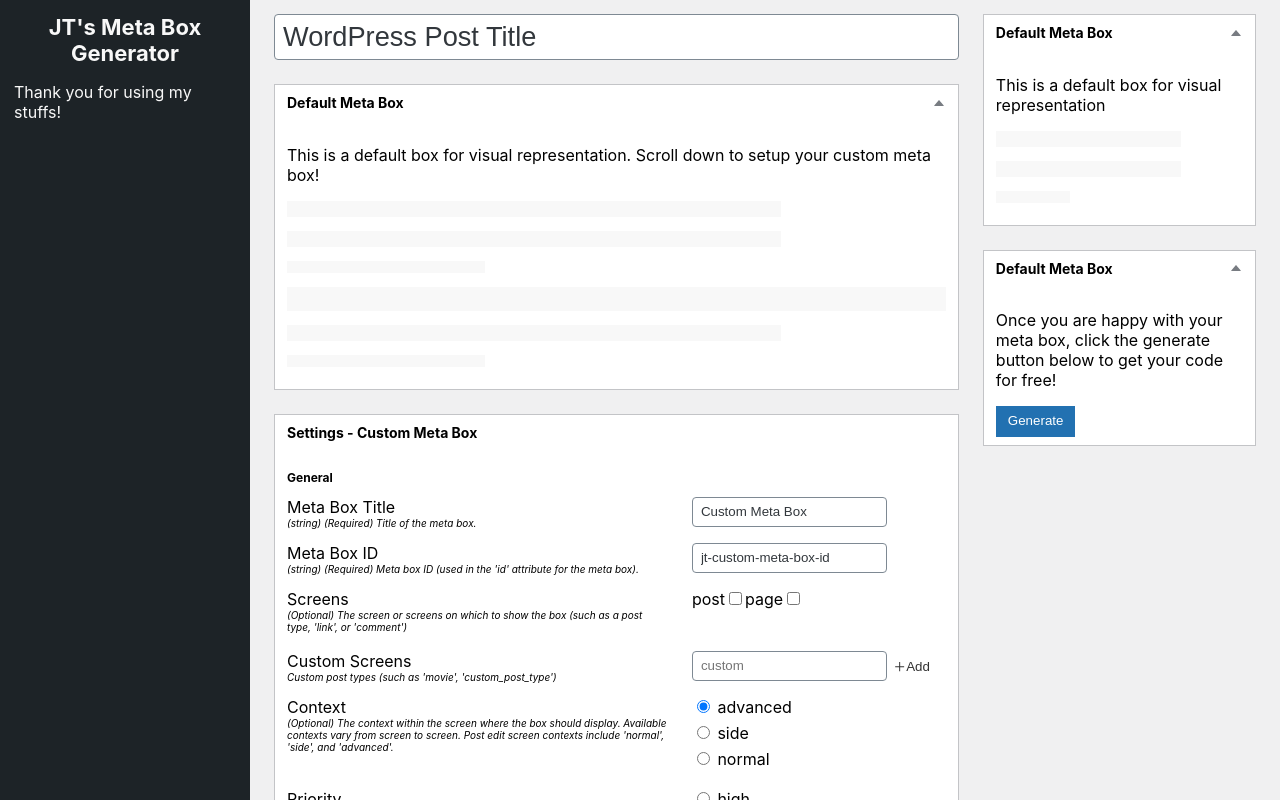
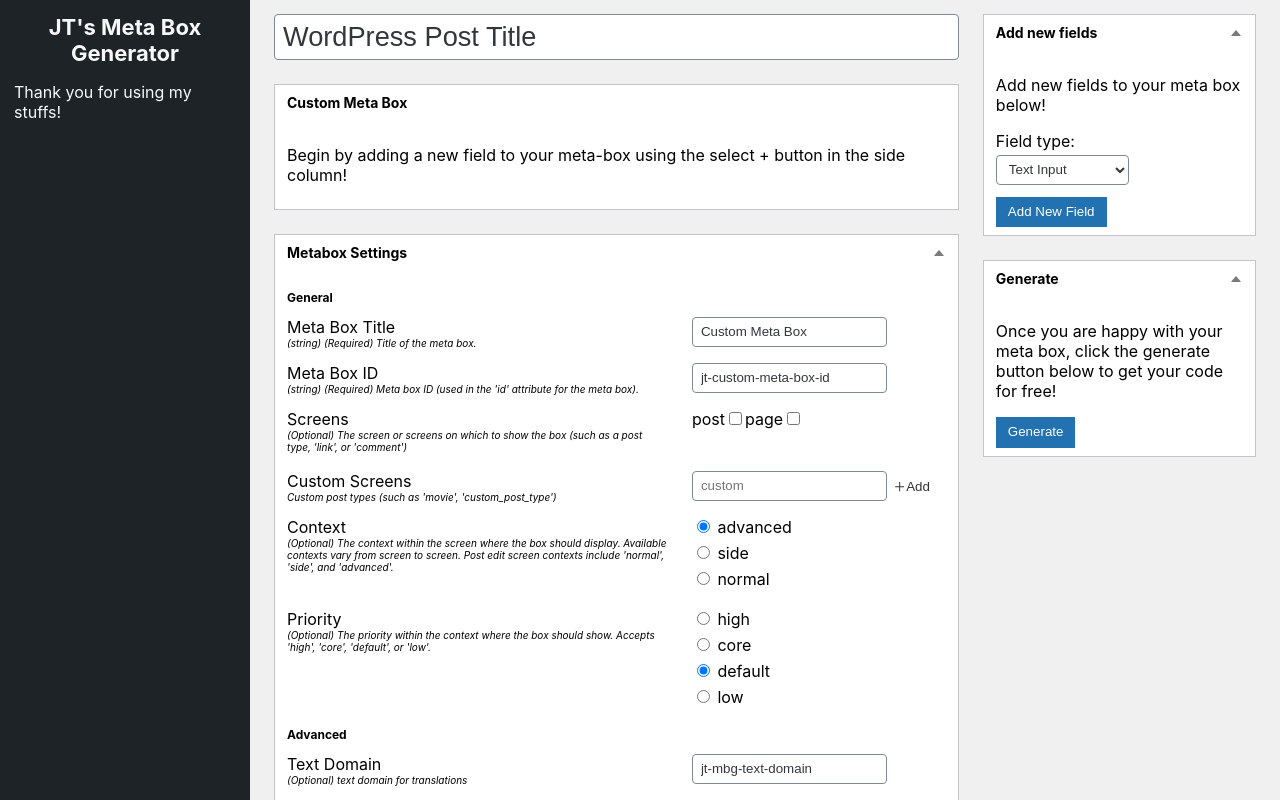
Before and after one commit to JohnTendik/WordPress-MetaBox-Generator, a React (Create React App) app: page / in a window 1280 px wide. Shown: the top 800 px of the page. Built offline with nearby package versions, Linux system fonts and the light colour scheme.

Commit message:
ux changes

```diff
--- a/package.json
+++ b/package.json
@@ -19,7 +19,9 @@
     "start": "react-scripts start",
     "build": "react-scripts build",
     "test": "react-scripts test",
-    "eject": "react-scripts eject"
+    "eject": "react-scripts eject",
+    "predeploy": "npm run build",
+    "deploy": "gh-pages -d build"
   },
   "eslintConfig": {
     "extends": [
--- a/src/library/app/App.scss
+++ b/src/library/app/App.scss
@@ -3,7 +3,8 @@
   display: flex;
   background: #f0f0f1;
 
-  input:not([type='radio']):not([type='checkbox']) {
+  input:not([type='radio']):not([type='checkbox']),
+  select {
     box-shadow: 0 0 0 transparent;
     border-radius: 4px;
     border: 1px solid #7e8993;
@@ -106,3 +107,8 @@
     padding: 8px 12px;
   }
 }
+
+.flex-container {
+  display: flex;
+  align-items: center;
+}
--- a/src/library/components/blankMetaBox/blankMetaBox.js
+++ b/src/library/components/blankMetaBox/blankMetaBox.js
@@ -11,7 +11,7 @@
   return (
     <div className={`meta-box ${isStickyClass}`}>
       <div className='meta-box-header' onClick={() => setIsOpen(!isOpen)}>
-        <strong>Default Meta Box</strong>
+        <strong>{props.title ? props.title : 'Default Meta Box'}</strong>
         { isOpen ? <AiFillCaretUp color="787c82" /> : <AiFillCaretDown color="787c82" /> }
       </div>
       { isOpen && (
--- a/src/library/components/customMetaBox/customMetaBox.js
+++ b/src/library/components/customMetaBox/customMetaBox.js
@@ -1,18 +1,16 @@
 import React, {useContext, useState} from 'react';
-import { AiOutlineArrowLeft, AiOutlineArrowRight, AiOutlinePlus } from 'react-icons/ai';
+import { AiOutlineArrowRight, AiOutlinePlus } from 'react-icons/ai';
 
 import './customMetaBox.scss';
 import Field from '../fields/field';
-import DropDown from '../dropDown/dropDown';
 import { store } from '../../../lib/store';
-import EditMetaBoxOptions from './editMetaBoxOptions';
 import GenerateMetaBox from './generateMetaBox';
 
 const CustomMetaBox = () => {
-  const { state, dispatch } = useContext(store);
+  const { state } = useContext(store);
   const { metaBoxGlobalOptions, fields } = state;
 
-  const [metaBoxView, setMetaBoxView] = useState('settings');
+  const [metaBoxView, setMetaBoxView] = useState('fields');
 
   const renderFields = () => {
     return fields.map((field, indx) => (
@@ -20,51 +18,26 @@
     ));
   };
 
-  const addNewField = (type) => {
-    dispatch({
-      type: 'add new field',
-      value: {
-        id: `new_field_id_${fields.length}`,
-        type,
-        label: 'New field',
-      }
-    })
-  };
-
   const renderFieldsScreen = () => (
     <div className='meta-box'>
       <div className='meta-box-header'>
-        <strong>Fields - {metaBoxGlobalOptions.title}</strong>
+        <strong>{metaBoxGlobalOptions.title}</strong>
         <div className='meta-box-actions'>
-          <button onClick={(evt) => {setMetaBoxView('settings')}} className='button edit-meta-done'><AiOutlineArrowLeft /> Settings</button>
           <button onClick={(evt) => {setMetaBoxView('code')}} className='button edit-meta-done'>Code <AiOutlineArrowRight /></button>
         </div>
       </div>
       <div className='meta-box-body'>
         { !fields.length ? (
             <div>
-              <p>Begin by adding a new field to your meta-box!</p>
+              <p>Begin by adding a new field to your meta-box using the select + button in the side column!</p>
             </div>
         ) : renderFields()}
-      </div>
-      <div className='meta-box-footer'>
-        <DropDown primary={true} buttonText={<>Add New Field <AiOutlinePlus /></>}>
-          <button onClick={() => addNewField('text')}>Text</button>
-          <button onClick={() => addNewField('number')}>Number</button>
-          <button onClick={() => addNewField('tel')}>Tel</button>
-          <button onClick={() => addNewField('url')}>Url</button>
-          <button onClick={() => addNewField('password')}>Password</button>
-          <button onClick={() => addNewField('email')}>Email</button>
-          <button onClick={() => addNewField('hidden')}>Hidden</button>
-          <button onClick={() => addNewField('color')}>Color</button>
-        </DropDown>
       </div>
     </div>
   );
 
   return (
     <div>
-      {metaBoxView === 'settings' && <EditMetaBoxOptions setMetaBoxView={setMetaBoxView} />}
       {metaBoxView === 'fields' && renderFieldsScreen()}
       {metaBoxView === 'code' && <GenerateMetaBox setMetaBoxView={setMetaBoxView}/>}
     </div>
--- a/src/library/components/customMetaBox/editMetaBoxOptions.js
+++ b/src/library/components/customMetaBox/editMetaBoxOptions.js
@@ -41,14 +41,6 @@
   };
 
   return (
-    <div className='meta-box item edit-meta-box-screen'>
-      <div className='meta-box-header'>
-        <strong>Settings - {metaBoxGlobalOptions.title}</strong>
-        <div className='meta-box-actions'>
-          <button onClick={(evt) => {props.setMetaBoxView('fields')}} className='button edit-meta-done'>Fields <AiOutlineArrowRight /></button>
-        </div>
-      </div>
-      <div className='meta-box-body'>
     <div className='meta-box-options-container'>
       <p>General</p>
       <div className='meta-box-option'>
@@ -172,11 +164,6 @@
         </div>
       </div>
     </div>
-      </div>
-      <div className='meta-box-footer'>
-        <button onClick={(evt) => {props.setMetaBoxView('fields')}} className='button primary'>Fields <AiOutlineArrowRight /></button>
-      </div>
-    </div>
   )
 };
 
--- a/src/library/components/customMetaBox/generateMetaBox.js
+++ b/src/library/components/customMetaBox/generateMetaBox.js
@@ -50,7 +50,7 @@
   return (
     <div className='meta-box generate-meta-box-screen'>
       <div className='meta-box-header'>
-        <strong>Fields - {metaBoxGlobalOptions.title}</strong>
+        <strong>{metaBoxGlobalOptions.title}</strong>
         <div className='meta-box-actions'>
           <button onClick={(evt) => {props.setMetaBoxView('fields')}} className='button edit-meta-done'><AiOutlineArrowLeft /> Fields</button>
         </div>
--- a/src/library/components/previewContainer/previewContainer.js
+++ b/src/library/components/previewContainer/previewContainer.js
@@ -1,40 +1,66 @@
-import React, {useEffect} from 'react';
+import React, {useContext, useState} from 'react';
 
 import './previewContainer.scss';
 import BlankMetaBox from '../blankMetaBox/blankMetaBox';
 import CustomMetaBox from '../customMetaBox/customMetaBox';
+import EditMetaBoxOptions from '../customMetaBox/editMetaBoxOptions';
+import { store } from '../../../lib/store';
 
 const PreviewContainer = () => {
+  const { state, dispatch } = useContext(store);
+  const { fields } = state;
+  const [addFieldSelection, setAddFieldSelection] = useState('text');
+
+  const addNewField = (type) => {
+    dispatch({
+      type: 'add new field',
+      value: {
+        id: `new_field_id_${fields.length}`,
+        type,
+        label: 'New field',
+      }
+    })
+  };
+
+  const handleFieldSelectChange = (evt) => {
+    const value = evt.target.value;
+    setAddFieldSelection(value);
+  };
 
   return (
     <section className='layout-container'>
       <div className='main dropzone'>
         <input className='post-title' defaultValue='WordPress Post Title' />
-        <BlankMetaBox customContent={(
-            <>
-              <p>This is a default box for visual representation. Scroll down to setup your custom meta box!</p>
-              <div className='blank-content'></div>
-              <div className='blank-content'></div>
-              <div className='blank-content small'></div>
-              <div className='blank-content large'></div>
-              <div className='blank-content'></div>
-              <div className='blank-content small'></div>
-            </>
-          )} />
         <div className='item'>
           <CustomMetaBox />
         </div>
+        <BlankMetaBox title='Metabox Settings' customContent={(
+            <>
+              <EditMetaBoxOptions />
+            </>
+          )} />
       </div>
       <div className='side dropzone'>
-        <BlankMetaBox customContent={(
+        <BlankMetaBox title='Add new fields' customContent={(
           <>
-            <p>This is a default box for visual representation</p>
-            <div className='blank-content'></div>
-            <div className='blank-content'></div>
-            <div className='blank-content small'></div>
+            <p>Add new fields to your meta box below!</p>
+            <div className='add-field-container'>
+              <label htmlFor='fieldtype'>Field type:</label>
+              <select id='fieldtype' onChange={handleFieldSelectChange} defaultValue={addFieldSelection}>
+                <option value='text'>Text Input</option>
+                <option value='number'>Number</option>
+                <option value='tel'>Tel</option>
+                <option value='email'>Email</option>
+                <option value='password'>Password</option>
+                <option value='hidden'>Hidden</option>
+                <option value='color'>Color</option>
+                <option value='paragraph'>Description Text</option>
+              </select>
+              <button className='button primary' onClick={() => addNewField(addFieldSelection)}>Add New Field</button>
+            </div>
           </>
         )} />
-        <BlankMetaBox customContent={(
+        <BlankMetaBox title='Generate' customContent={(
           <>
             <p>Once you are happy with your meta box, click the generate button below to get your code for free!</p>
             <button className='button primary'>Generate</button>
--- a/src/library/components/previewContainer/previewContainer.scss
+++ b/src/library/components/previewContainer/previewContainer.scss
@@ -12,3 +12,13 @@
     margin-left: 24px;
   }
 }
+
+.add-field-container {
+  label {
+    display: block;
+    margin-bottom: 4px;
+  }
+  select {
+    margin-bottom: 12px;
+  }
+}
```
Also changed, not shown: 11 other files (tests, documents, lock files or other folders). Lines whose indentation alone changed are shown as unchanged.
